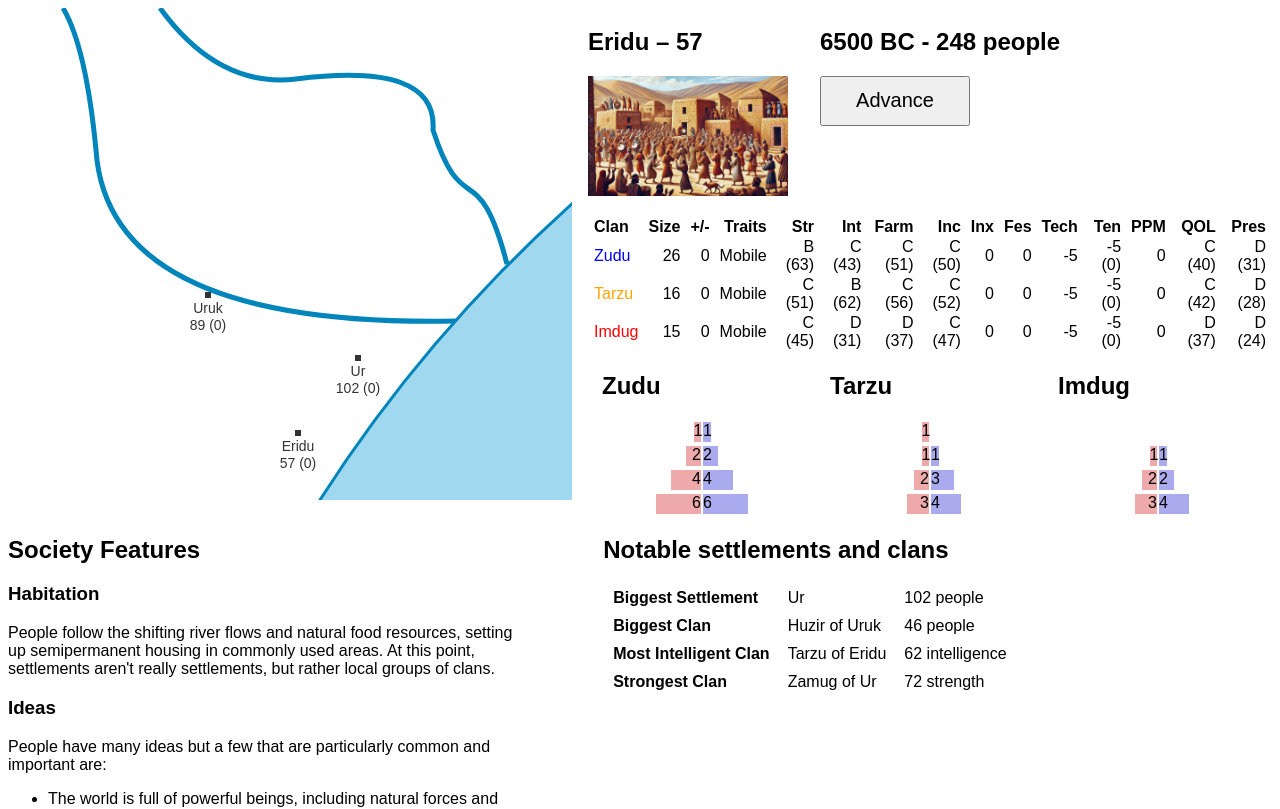
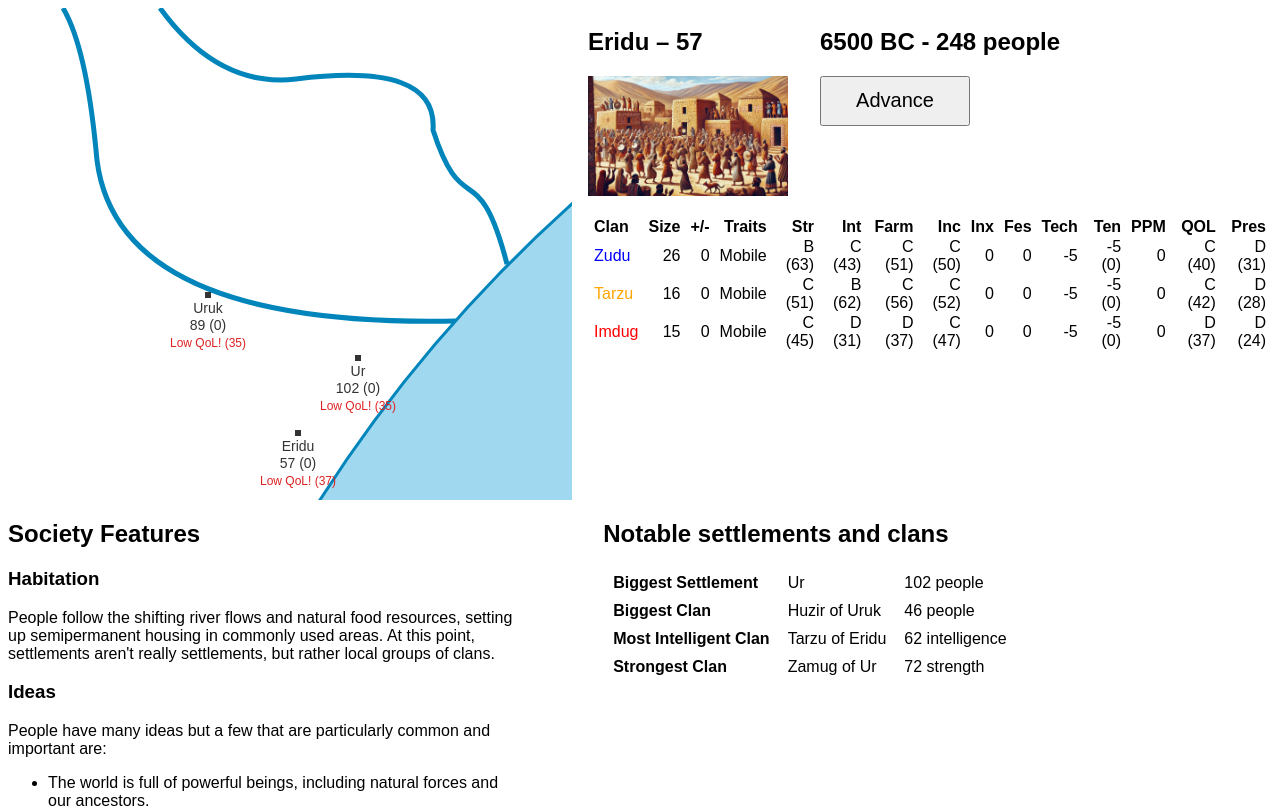
Before and after one commit to dmandelin/world2, a SvelteKit app: page / in a window 1280 px wide. Shown: the top 809 px of the page. Built offline with nearby package versions, Linux system fonts and the light colour scheme.

Commit message:
Move population pyramid to a new clickable clan detail.

```diff
--- /dev/null
+++ b/src/components/Clan.svelte
@@ -0,0 +1,12 @@
+<script lang="ts">
+    import PopulationPyramid from "./PopulationPyramid.svelte";
+
+    let { clan } = $props();
+
+</script>
+
+{#if clan !== undefined}
+<h3>{clan.name}</h3>
+<PopulationPyramid {clan} />
+
+{/if}
--- a/src/components/ClanList.svelte
+++ b/src/components/ClanList.svelte
@@ -1,9 +1,10 @@
 <script lang="ts">
     import { clamp } from "../model/basics";
     import { PersonalityTrait } from "../model/people";
-    import PopulationPyramid from "./PopulationPyramid.svelte";
+    import Clan from "./Clan.svelte";
 
     let { clans } = $props();
+    let selectedClan = $state(undefined);
 
     function r(trait: number) {
         const grade = 'ABCDE'[4 - clamp(Math.floor(trait / 20), 0, 4)];
@@ -21,9 +22,8 @@
         text-align: right;
     }
 
-    .pyramids {
-        display: flex;
-        justify-content: space-around;
+    table {
+        cursor: pointer;
     }
 </style>
 
@@ -49,7 +49,7 @@
     </thead>
     <tbody>
         {#each clans as clan}
-            <tr>
+            <tr onclick={() => selectedClan = clan}>
                 <td style:color={clan.color}>{clan.name}</td>
                 <td class="ra">{clan.size}</td>
                 <td class="ra">{clan.lastSizeChange}</td>
@@ -69,11 +69,4 @@
         {/each}
 </table>
 
-<div class="pyramids">
-    {#each clans as clan}
-    <div>
-        <h2>{clan.name}</h2>
-        <PopulationPyramid {clan} />
-    </div>
-    {/each}
-</div>
+<Clan clan={selectedClan} />
--- a/src/components/Map.svelte
+++ b/src/components/Map.svelte
@@ -1,6 +1,7 @@
 <script lang="ts">
     import { onDestroy, onMount } from 'svelte';
     import { world } from '../model/world';
+    import { Clan } from '../model/people';
 
     let { selection = $bindable() } = $props();
 
@@ -101,12 +102,22 @@
                 fillTextCentered(popLabel, x, y + s + 32);
             }
 
-            // Warning
+            // Warnings
+            const warnings = [];
             if (settlement.populationPressureModifier < 0) {
+                warnings.push(`Hunger! (${settlement.populationPressureModifier})`);
+            }
+            const minQOL = Math.min(...settlement.clans.map(c => c.qol));
+            if (minQOL < 40) {
+                warnings.push(`Low QoL! (${minQOL})`);
+            }
+
+            let yo = 49;
+            for (const w of warnings) {
                 context!.fillStyle = '#d22';
                 context!.font = '12px sans-serif';
-                const label = `Hunger! (${settlement.populationPressureModifier})`;
-                fillTextCentered(label, x, y + s + 49);
+                fillTextCentered(w, x, y + s + yo);
+                yo += 17;
             }
         }
     }
```
